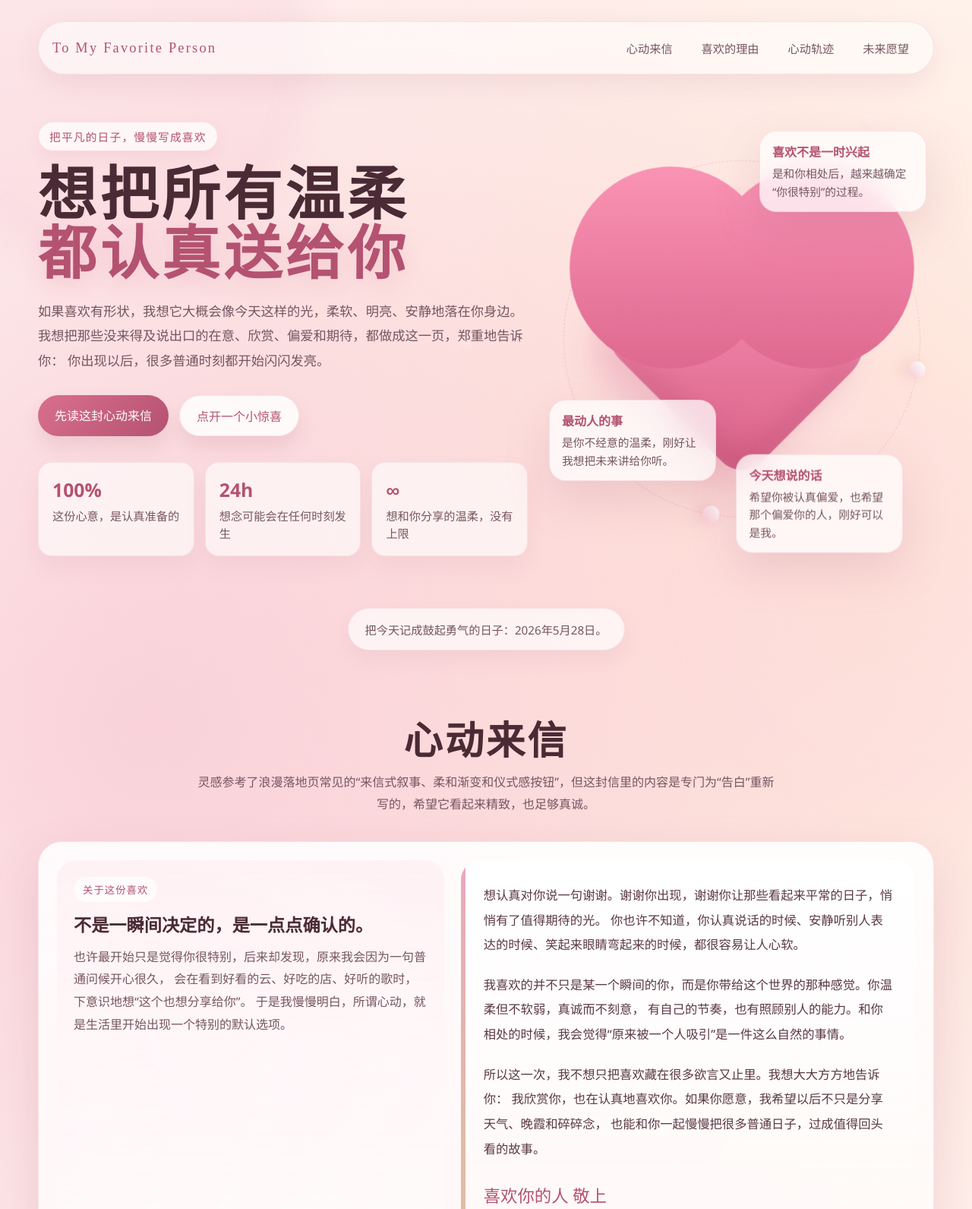
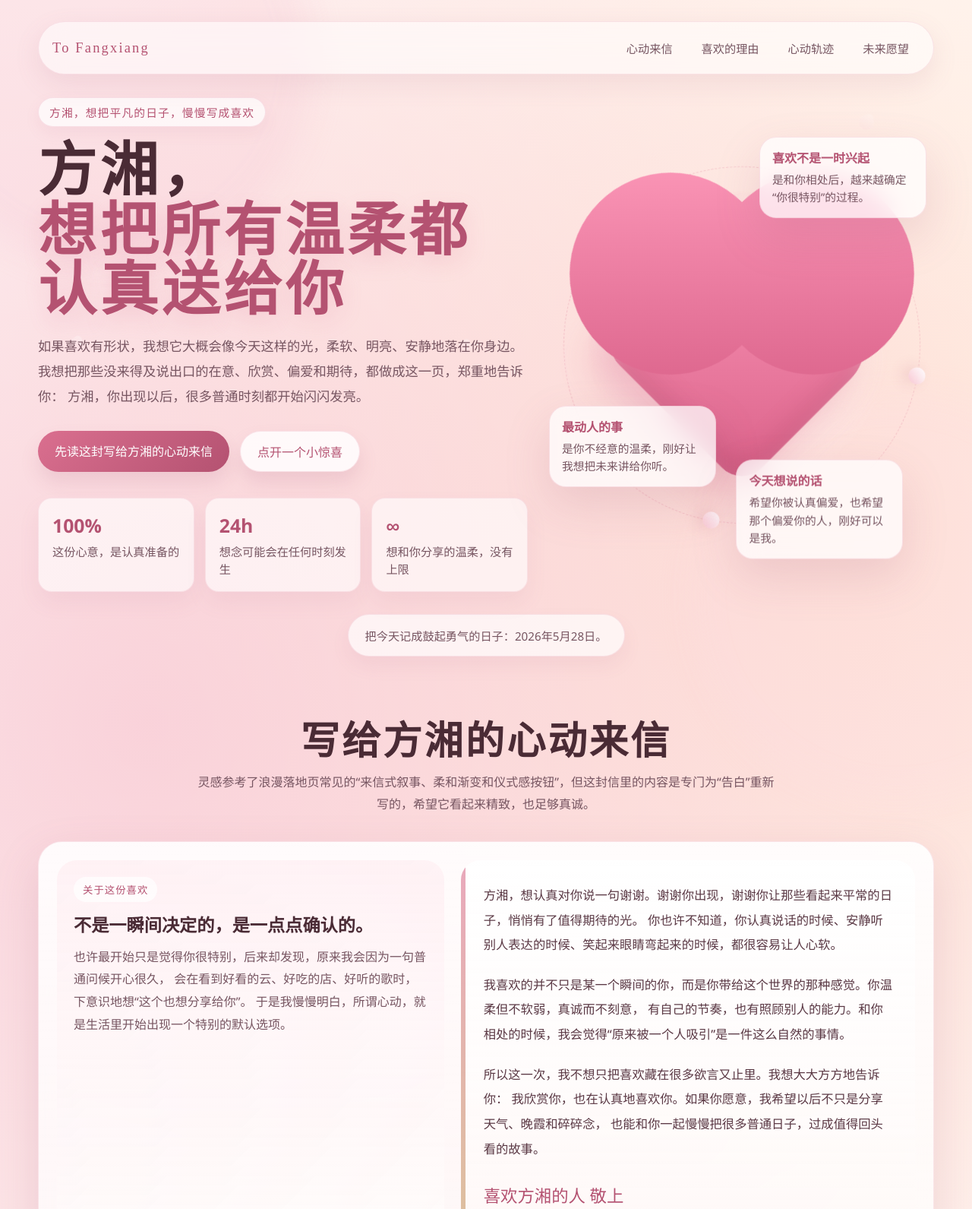
Before and after one commit to mulin0701-hub/biaobai-hub, a plain HTML site: page index.html in a window 1280 px wide. Shown: the top 1591 px of the page at 76% size. Drawn offline with Linux system fonts and the light colour scheme.

Commit message:
Add files via upload

```diff
--- a/index.html
+++ b/index.html
@@ -3,7 +3,7 @@
 <head>
   <meta charset="UTF-8">
   <meta name="viewport" content="width=device-width, initial-scale=1.0">
-  <title>把心意写成一页星光</title>
+  <title>方湘，想把心意写给你</title>
   <style>
     :root {
       --bg: #fff7f3;
@@ -1020,7 +1020,7 @@
 
   <div class="wrap nav">
     <div class="nav-inner">
-      <div class="brand">To My Favorite Person</div>
+      <div class="brand">To Fangxiang</div>
       <div class="nav-links">
         <a href="#letter">心动来信</a>
         <a href="#reasons">喜欢的理由</a>
@@ -1033,18 +1033,18 @@
   <header class="hero">
     <div class="wrap hero-grid">
       <div class="hero-copy fade-up">
-        <div class="eyebrow">把平凡的日子，慢慢写成喜欢</div>
+        <div class="eyebrow">方湘，想把平凡的日子，慢慢写成喜欢</div>
         <h1>
-          想把所有温柔
-          <span class="accent">都认真送给你</span>
+          方湘，
+          <span class="accent">想把所有温柔都认真送给你</span>
         </h1>
         <p>
           如果喜欢有形状，我想它大概会像今天这样的光，柔软、明亮、安静地落在你身边。
           我想把那些没来得及说出口的在意、欣赏、偏爱和期待，都做成这一页，郑重地告诉你：
-          你出现以后，很多普通时刻都开始闪闪发亮。
+          方湘，你出现以后，很多普通时刻都开始闪闪发亮。
         </p>
         <div class="hero-actions">
-          <a class="button button-primary" href="#letter">先读这封心动来信</a>
+          <a class="button button-primary" href="#letter">先读这封写给方湘的心动来信</a>
           <button class="button button-secondary" id="surprise-button" type="button">点开一个小惊喜</button>
         </div>
         <div class="hero-stats">
@@ -1093,7 +1093,7 @@
   <main>
     <section class="section" id="letter">
       <div class="wrap">
-        <h2 class="section-title fade-up">心动来信</h2>
+        <h2 class="section-title fade-up">写给方湘的心动来信</h2>
         <p class="section-subtitle fade-up">
           灵感参考了浪漫落地页常见的“来信式叙事、柔和渐变和仪式感按钮”，但这封信里的内容是专门为“告白”重新写的，希望它看起来精致，也足够真诚。
         </p>
@@ -1111,7 +1111,7 @@
 
           <div class="letter-main">
             <p>
-              想认真对你说一句谢谢。谢谢你出现，谢谢你让那些看起来平常的日子，悄悄有了值得期待的光。
+              方湘，想认真对你说一句谢谢。谢谢你出现，谢谢你让那些看起来平常的日子，悄悄有了值得期待的光。
               你也许不知道，你认真说话的时候、安静听别人表达的时候、笑起来眼睛弯起来的时候，都很容易让人心软。
             </p>
             <p>
@@ -1123,7 +1123,7 @@
               我欣赏你，也在认真地喜欢你。如果你愿意，我希望以后不只是分享天气、晚霞和碎碎念，
               也能和你一起慢慢把很多普通日子，过成值得回头看的故事。
             </p>
-            <div class="signature">喜欢你的人 敬上</div>
+            <div class="signature">喜欢方湘的人 敬上</div>
           </div>
         </div>
       </div>
@@ -1266,7 +1266,7 @@
 
         <aside class="promise-highlight fade-up">
           <h3>这页的中心句</h3>
-          <span class="big">我喜欢你，<br>不是热闹一时，<br>而是认真很久。</span>
+          <span class="big">方湘，我喜欢你，<br>不是热闹一时，<br>而是认真很久。</span>
           <p>
             如果你也愿意，我们可以从一顿饭、一场散步、一次更长一点的聊天开始，
             让这份刚刚说出口的喜欢，有机会慢慢长成更好的答案。
@@ -1278,7 +1278,7 @@
     <section class="section">
       <div class="wrap">
         <div class="reveal-card fade-up">
-          <h2>最后，还有一句想亲口告诉你</h2>
+          <h2>方湘，还有一句想亲口告诉你</h2>
           <p>
             这一页写了很多，但真正想表达的其实很简单。你是会让我认真想靠近的人，也是我想郑重对待的心动。
             如果你愿意，就点开下面这封“最终说明书”，收下这份温柔的小告白。
@@ -1288,7 +1288,7 @@
             <button class="button button-secondary" id="blessing-button" type="button">再落一点星光</button>
           </div>
           <div class="secret-box" id="secret-box">
-            我喜欢你。<br>
+            方湘，我喜欢你。<br>
             是那种看到你会开心，想到你会期待，靠近你会想更认真一点的喜欢。<br>
             不想只停在“好感”这两个字里，所以今天把心意坦荡地交给你。<br>
             如果你愿意，我们就从现在开始，慢慢把彼此写进以后的日子里。
```
